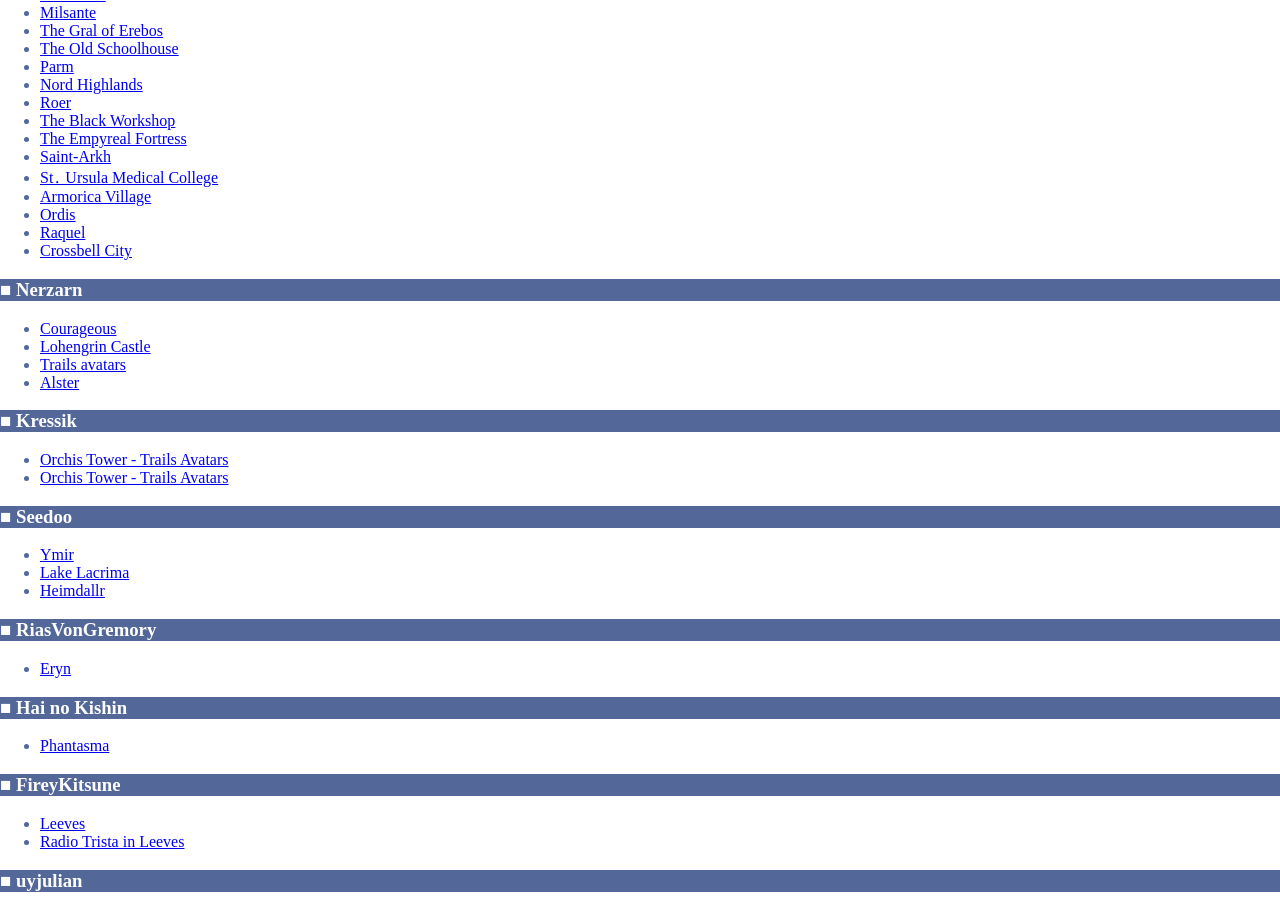
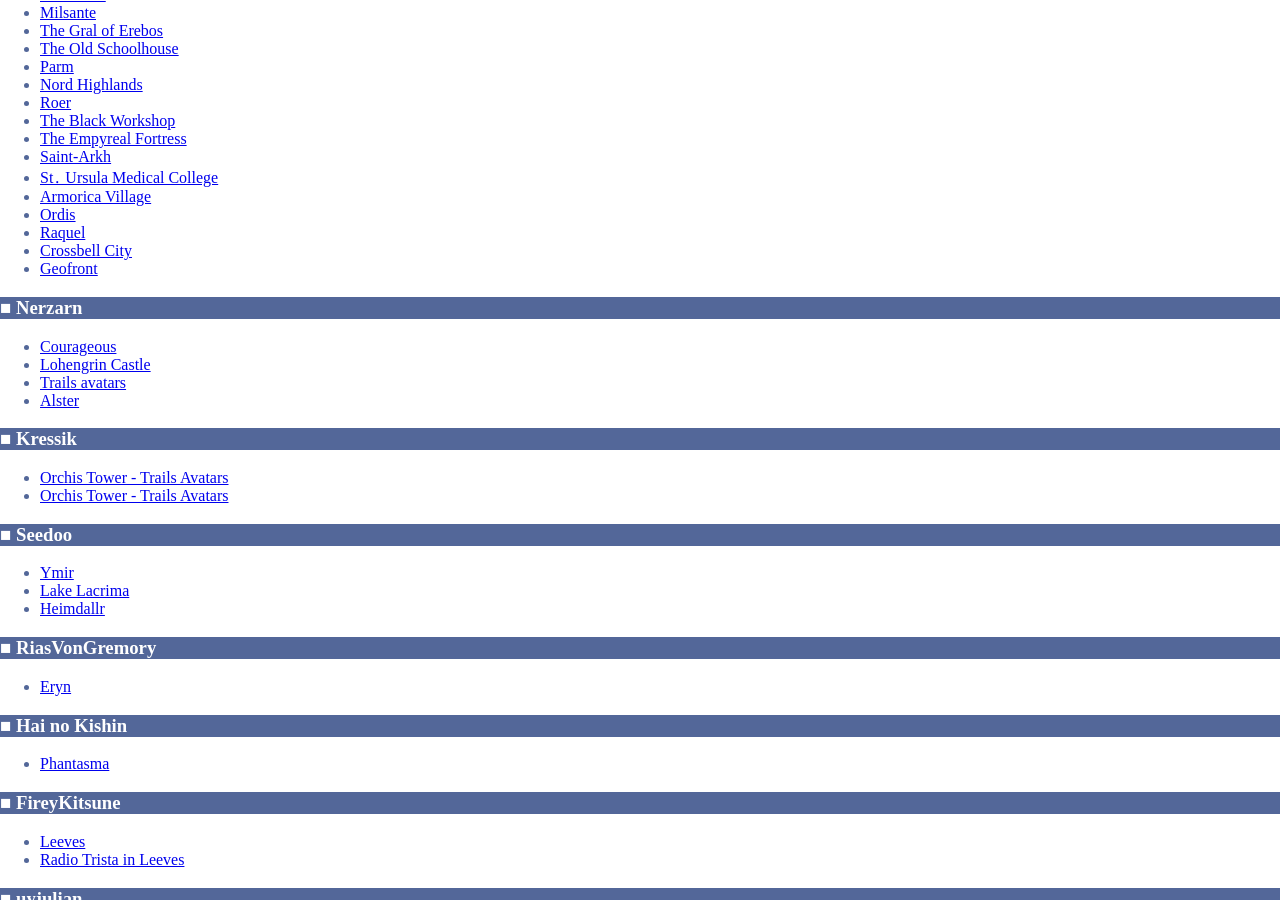
Before and after one commit to uyjulian/falcom-dumps, a Jekyll site: the page built from index.md, in a window 1280 px wide and 900 px high, scrolled down 622 px. Built offline with Jekyll 4.4.1, drawn with Linux system fonts in a browser that asks for light colours.

Commit message:
add geo chicken

```diff
--- a/index.md
+++ b/index.md
@@ -43,7 +43,7 @@ If you have questions about usage of the models in a specific environment, sendi
 * [Ordis](https://vrchat.com/home/launch?worldId=wrld_ab631690-8caf-4a8d-a47e-098a9bf361eb)
 * [Raquel](https://vrchat.com/home/launch?worldId=wrld_da746b13-2184-4cbc-b038-511f78d27db4)
 * [Crossbell City](https://vrchat.com/home/launch?worldId=wrld_ca171e14-cd11-474a-910d-e8d2d8e844ce)
-
+* [Geofront](https://vrchat.com/home/launch?worldId=wrld_3e7d295b-fea8-46a0-b45a-eb4f9e253609)
 
 ### Nerzarn
 * [Courageous](https://vrchat.com/home/launch?worldId=wrld_1e0e204d-1145-4df9-8560-6d92c4fbffe3)
```
